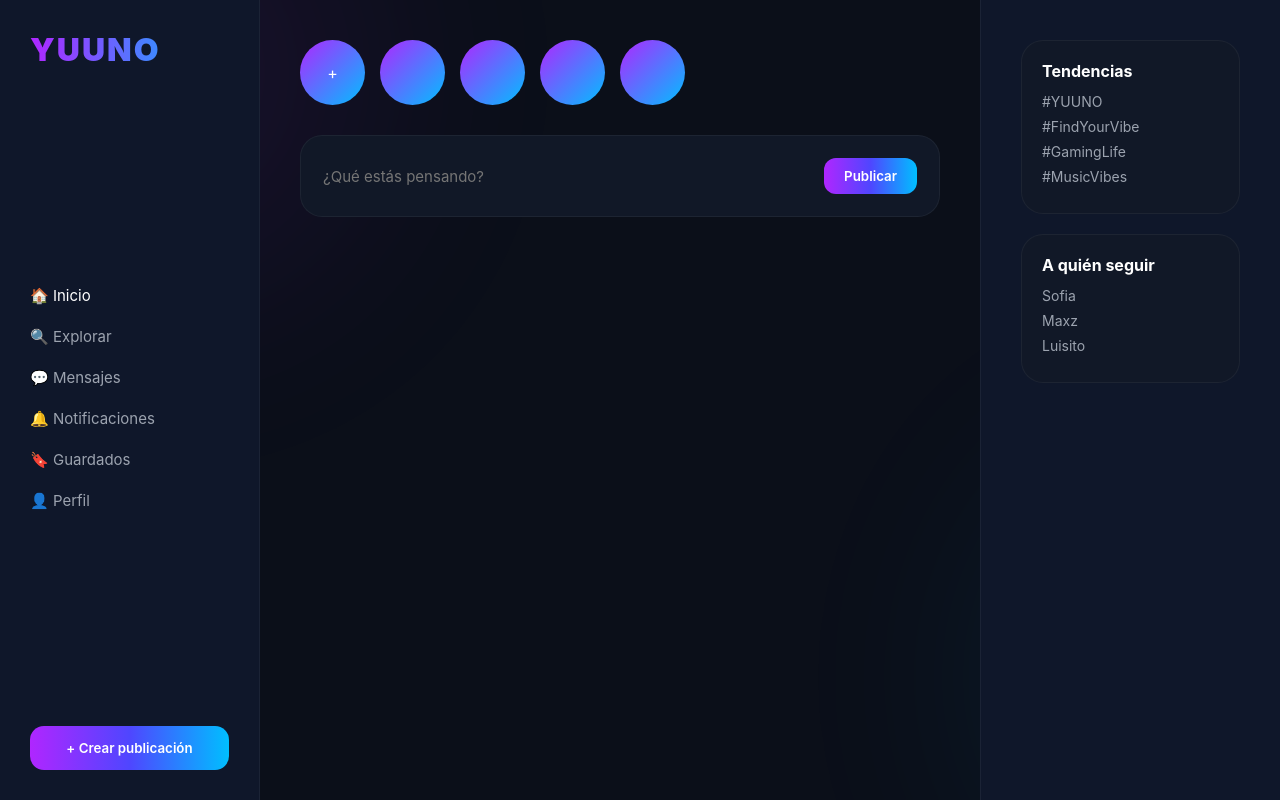
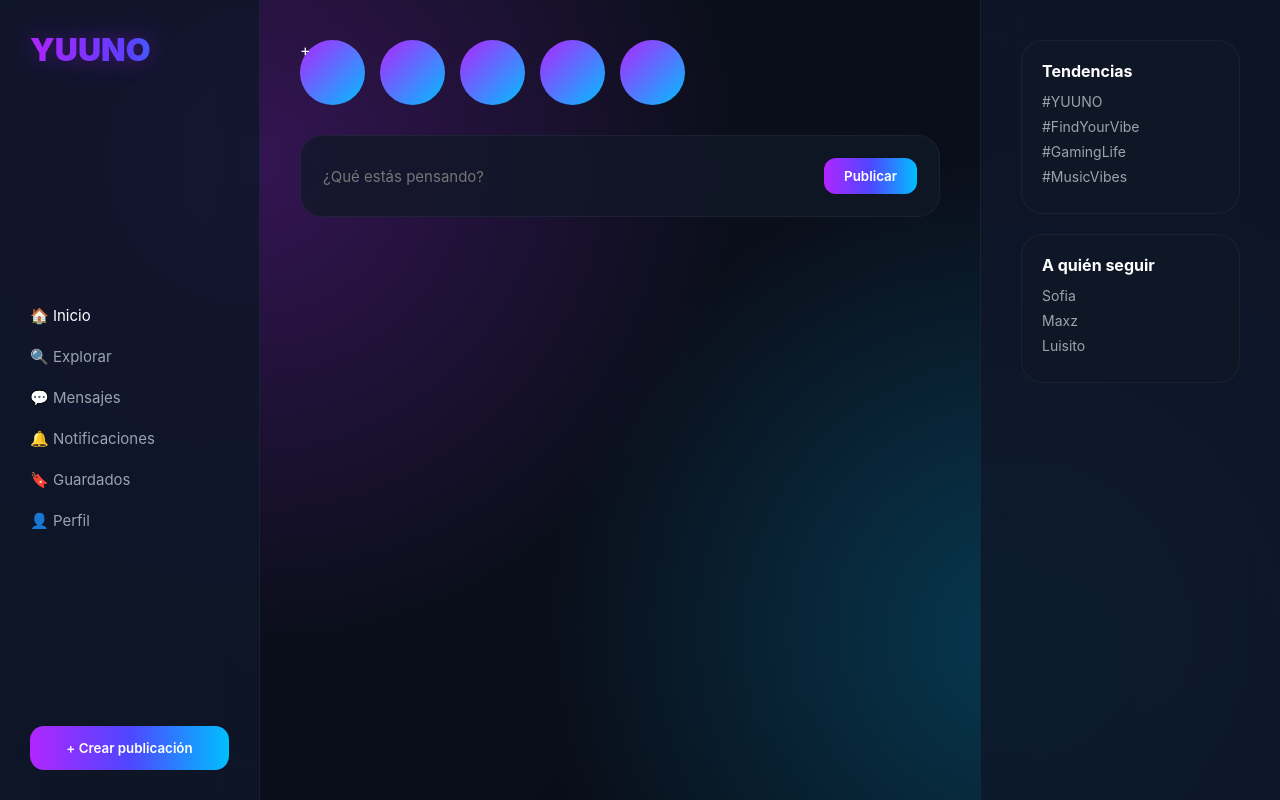
Before and after one commit to mimicajk/YUUNO, a plain HTML site: page home.html in a window 1280 px wide. Drawn offline with Linux system fonts and the light colour scheme; no server answers; sample sign-in values are in the browser's storage.

```diff
--- a/style.css
+++ b/style.css
@@ -6,8 +6,12 @@
 }
 
 body{
-    background:#0B0F19;
+    background:
+        radial-gradient(circle at 20% 20%, rgba(176,38,255,0.25), transparent 40%),
+        radial-gradient(circle at 80% 80%, rgba(0,191,255,0.25), transparent 40%),
+        linear-gradient(135deg, #0B0F19 0%, #0A0E1A 50%, #070B14 100%);
     color:#ffffff;
+    min-height:100vh;
 }
 
 /* ========================= */
@@ -26,7 +30,9 @@
 .sidebar{
     width:260px;
     padding:30px;
-    background:#0F172A;
+    background:rgba(15,23,42,0.85);
+    backdrop-filter:blur(20px);
+    -webkit-backdrop-filter:blur(20px);
     display:flex;
     flex-direction:column;
     justify-content:space-between;
@@ -36,10 +42,10 @@
 .logo{
     font-size:32px;
     font-weight:900;
-    background:linear-gradient(90deg,#B026FF,#00BFFF);
+    background:linear-gradient(90deg,#B026FF,#4F46FF,#00BFFF);
     -webkit-background-clip:text;
     color:transparent;
-    letter-spacing:2px;
+    text-shadow:0 0 25px rgba(176,38,255,0.4);
 }
 
 .menu{
@@ -69,7 +75,6 @@
     color:white;
     font-weight:600;
     cursor:pointer;
-    margin-top:40px;
 }
 
 /* ========================= */
@@ -95,16 +100,14 @@
     height:65px;
     border-radius:50%;
     background:linear-gradient(135deg,#B026FF,#00BFFF);
-    display:flex;
-    align-items:center;
-    justify-content:center;
-    color:white;
 }
 
 /* CREATE POST */
 
 .create-post{
-    background:#111827;
+    background:rgba(17,24,39,0.75);
+    backdrop-filter:blur(12px);
+    -webkit-backdrop-filter:blur(12px);
     padding:22px;
     border-radius:22px;
     display:flex;
@@ -118,8 +121,8 @@
     background:transparent;
     border:none;
     color:white;
+    outline:none;
     font-size:15px;
-    outline:none;
 }
 
 .create-post button{
@@ -137,7 +140,9 @@
 /* ========================= */
 
 .post{
-    background:#111827;
+    background:rgba(17,24,39,0.75);
+    backdrop-filter:blur(12px);
+    -webkit-backdrop-filter:blur(12px);
     padding:25px;
     border-radius:22px;
     margin-bottom:25px;
@@ -203,12 +208,16 @@
 .right-panel{
     width:300px;
     padding:40px;
-    background:#0F172A;
+    background:rgba(15,23,42,0.85);
+    backdrop-filter:blur(20px);
+    -webkit-backdrop-filter:blur(20px);
     border-left:1px solid rgba(255,255,255,0.05);
 }
 
 .card{
-    background:#111827;
+    background:rgba(17,24,39,0.75);
+    backdrop-filter:blur(12px);
+    -webkit-backdrop-filter:blur(12px);
     padding:20px;
     border-radius:22px;
     margin-bottom:20px;
@@ -226,10 +235,7 @@
     margin-bottom:8px;
 }
 
-/* ========================= */
 /* SCROLL */
-/* ========================= */
-
 .feed-container::-webkit-scrollbar{
     width:6px;
 }
@@ -238,46 +244,3 @@
     background:#B026FF;
     border-radius:10px;
 }
-/* ========================= */
-/* BACKGROUND GLOW */
-/* ========================= */
-
-body::before{
-    content:"";
-    position:fixed;
-    top:-200px;
-    left:-200px;
-    width:600px;
-    height:600px;
-    background:radial-gradient(circle,#B026FF 0%, transparent 70%);
-    opacity:0.15;
-    filter:blur(120px);
-    animation:floatGlow 12s ease-in-out infinite;
-    z-index:-1;
-}
-
-body::after{
-    content:"";
-    position:fixed;
-    bottom:-200px;
-    right:-200px;
-    width:600px;
-    height:600px;
-    background:radial-gradient(circle,#00BFFF 0%, transparent 70%);
-    opacity:0.15;
-    filter:blur(120px);
-    animation:floatGlow 15s ease-in-out infinite reverse;
-    z-index:-1;
-}
-
-@keyframes floatGlow{
-    0%{
-        transform:translate(0,0);
-    }
-    50%{
-        transform:translate(50px,-30px);
-    }
-    100%{
-        transform:translate(0,0);
-    }
-}
```
